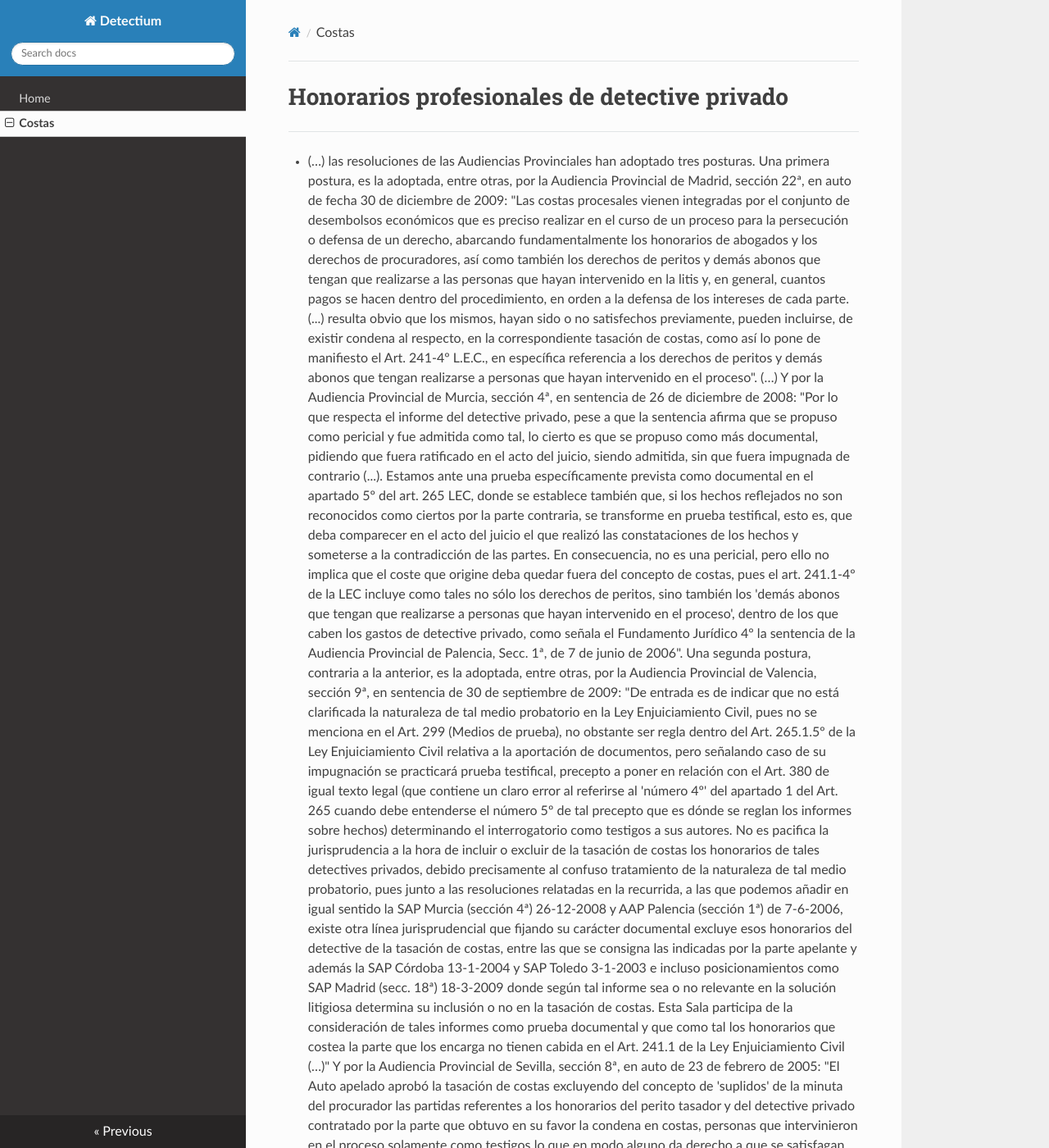
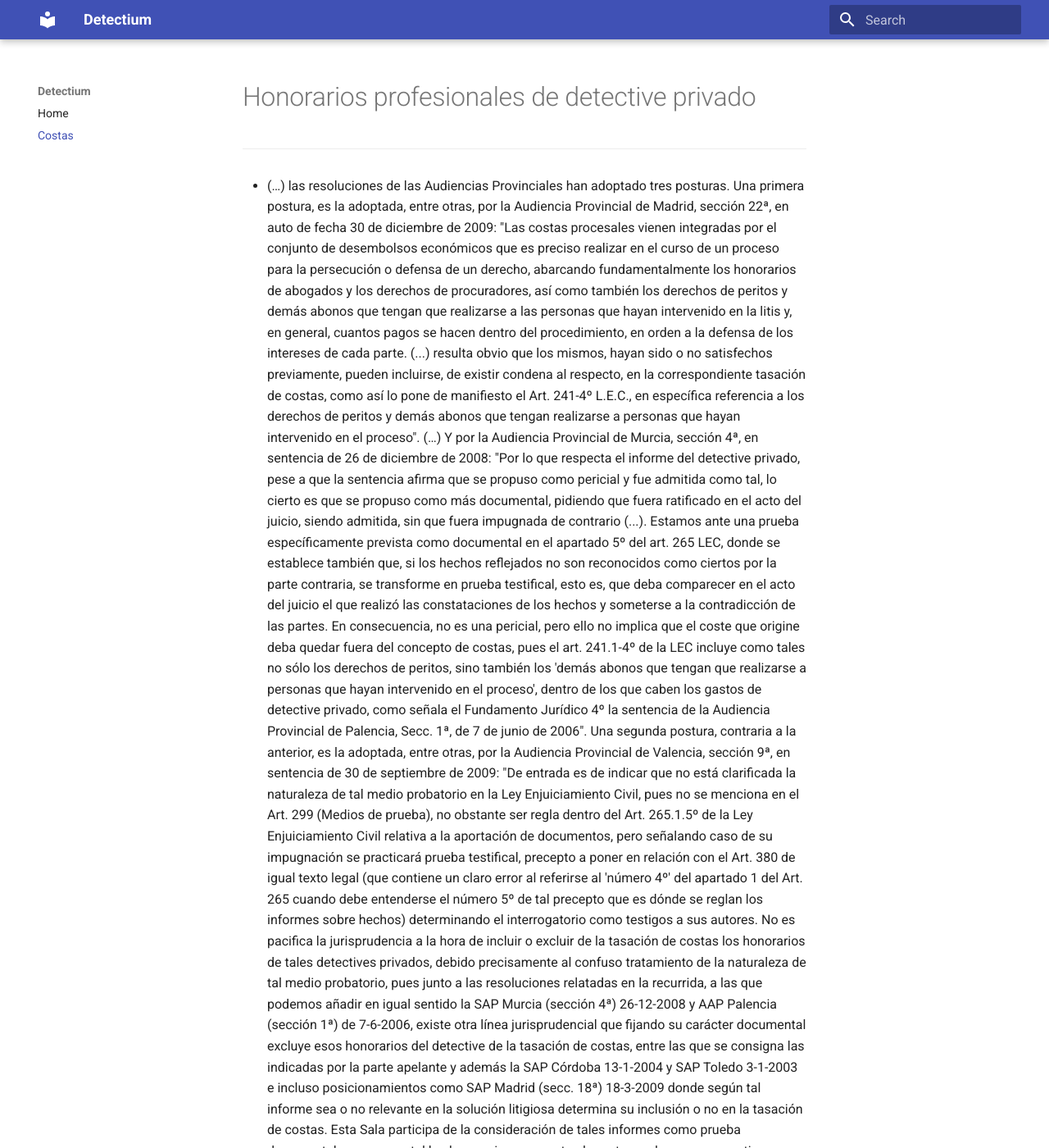
Before and after one commit to nestorPons/detectium, an MkDocs documentation site: the page built from docs/costas.md, in a window 1280 px wide and 1400 px high. Shown: the whole window at 82% size. Built offline with MkDocs 1.6.1 and Material for MkDocs 9.7.7, drawn with Linux system fonts in a browser that asks for light colours; nearby versions of some CDN libraries; some of the changed text lies outside the part shown.

```diff
--- a/mkdocs.yml
+++ b/mkdocs.yml
@@ -1,6 +1,7 @@
 site_name: Detectium
+site_url: https://nestorpons.github.io/detectium
 nav:
     - Home: index.md
     - Costas: costas.md
 
-theme: readthedocs
+theme: material
```
Also changed, not shown: README.md (+1 -1 lines).
